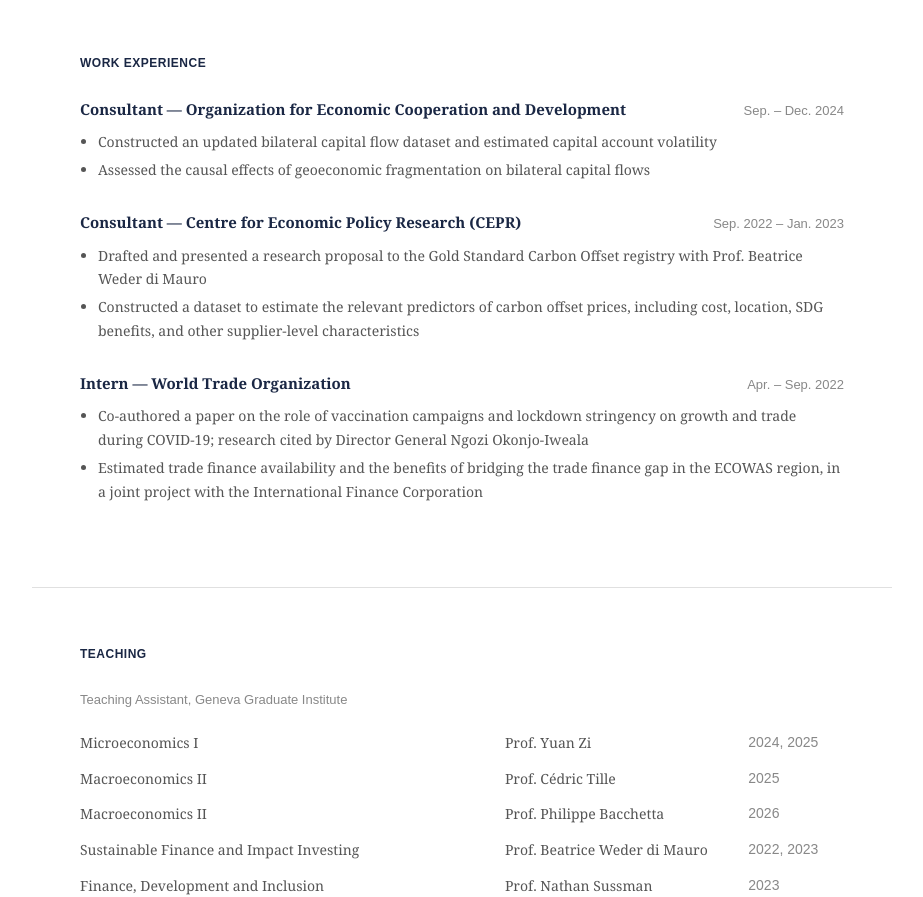
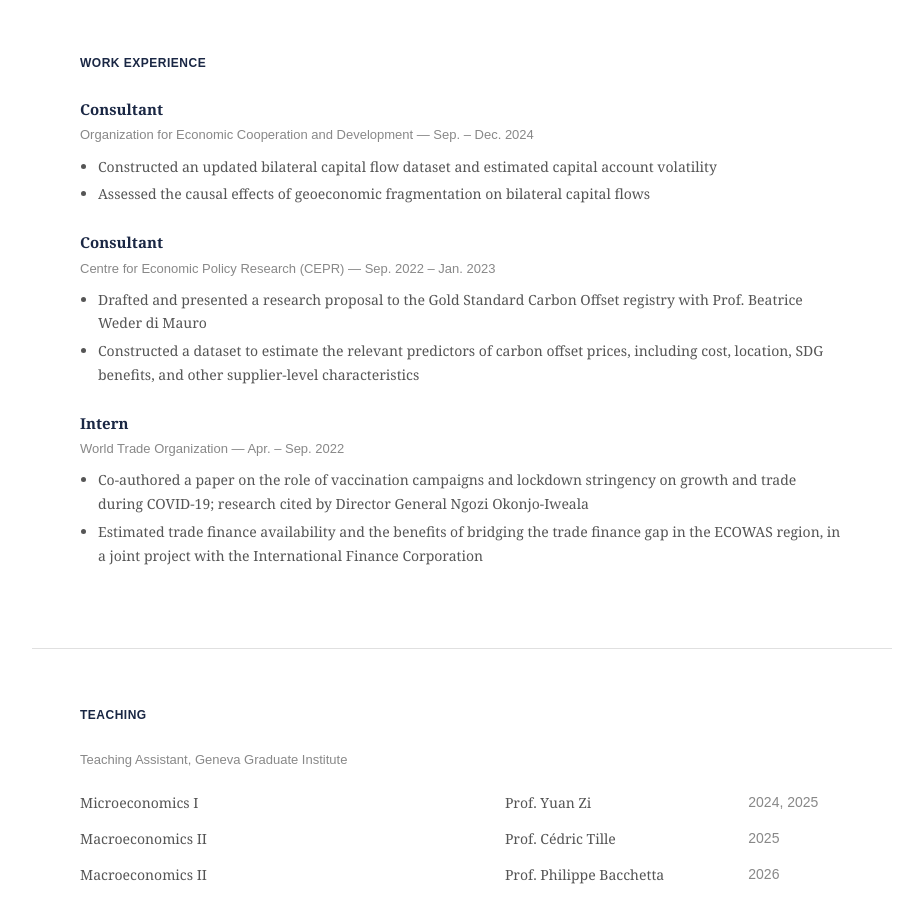
Before and after one commit to joshuaostry/joshuaostry.github.io, a plain HTML site: page index.html in a window 1280 px wide. Shown: the part 2805-3702 px from the top of the page, without its empty margins (178-1101 px from the left). Drawn offline with Linux system fonts and the light colour scheme.

Commit message:
Add files via upload

```diff
--- a/index.html
+++ b/index.html
@@ -134,10 +134,8 @@
     <h2>Work Experience</h2>
 
     <div class="exp-entry">
-        <div class="exp-header">
-            <span class="exp-role">Consultant &mdash; Organization for Economic Cooperation and Development</span>
-            <span class="exp-dates">Sep. &ndash; Dec. 2024</span>
-        </div>
+        <p class="exp-role">Consultant</p>
+        <p class="exp-meta">Organization for Economic Cooperation and Development &mdash; Sep. &ndash; Dec. 2024</p>
         <ul class="exp-bullets">
             <li>Constructed an updated bilateral capital flow dataset and estimated capital account volatility</li>
             <li>Assessed the causal effects of geoeconomic fragmentation on bilateral capital flows</li>
@@ -145,10 +143,8 @@
     </div>
 
     <div class="exp-entry">
-        <div class="exp-header">
-            <span class="exp-role">Consultant &mdash; Centre for Economic Policy Research (CEPR)</span>
-            <span class="exp-dates">Sep. 2022 &ndash; Jan. 2023</span>
-        </div>
+        <p class="exp-role">Consultant</p>
+        <p class="exp-meta">Centre for Economic Policy Research (CEPR) &mdash; Sep. 2022 &ndash; Jan. 2023</p>
         <ul class="exp-bullets">
             <li>Drafted and presented a research proposal to the Gold Standard Carbon Offset registry with Prof. Beatrice Weder di Mauro</li>
             <li>Constructed a dataset to estimate the relevant predictors of carbon offset prices, including cost, location, SDG benefits, and other supplier-level characteristics</li>
@@ -156,10 +152,8 @@
     </div>
 
     <div class="exp-entry">
-        <div class="exp-header">
-            <span class="exp-role">Intern &mdash; World Trade Organization</span>
-            <span class="exp-dates">Apr. &ndash; Sep. 2022</span>
-        </div>
+        <p class="exp-role">Intern</p>
+        <p class="exp-meta">World Trade Organization &mdash; Apr. &ndash; Sep. 2022</p>
         <ul class="exp-bullets">
             <li>Co-authored a paper on the role of vaccination campaigns and lockdown stringency on growth and trade during COVID-19; research cited by Director General Ngozi Okonjo-Iweala</li>
             <li>Estimated trade finance availability and the benefits of bridging the trade finance gap in the ECOWAS region, in a joint project with the International Finance Corporation</li>
--- a/style.css
+++ b/style.css
@@ -230,14 +230,7 @@
 
 /* Work Experience */
 .exp-entry {
-    margin-bottom: 28px;
-}
-
-.exp-header {
-    display: flex;
-    justify-content: space-between;
-    align-items: baseline;
-    margin-bottom: 8px;
+    margin-bottom: 24px;
 }
 
 .exp-role {
@@ -246,12 +239,12 @@
     color: #1a2744;
 }
 
-.exp-dates {
+.exp-meta {
     font-family: Arial, Helvetica, sans-serif;
     font-size: 13px;
     color: #888;
-    white-space: nowrap;
-    margin-left: 16px;
+    margin-top: 2px;
+    margin-bottom: 8px;
 }
 
 .exp-bullets {
```
